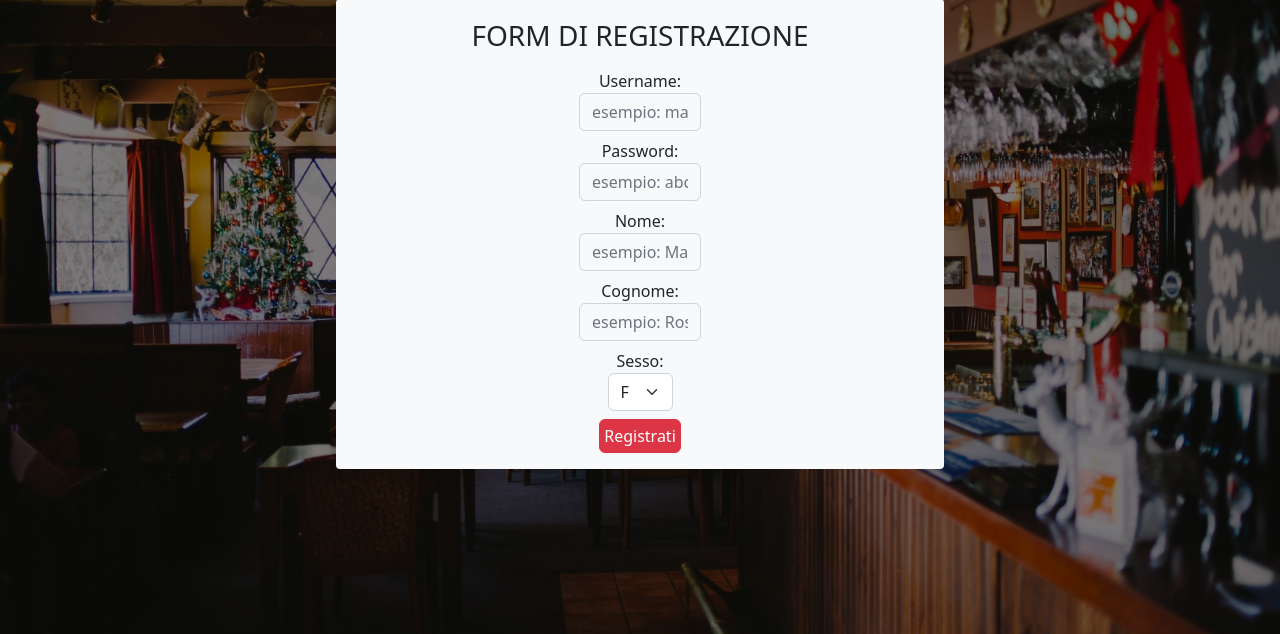
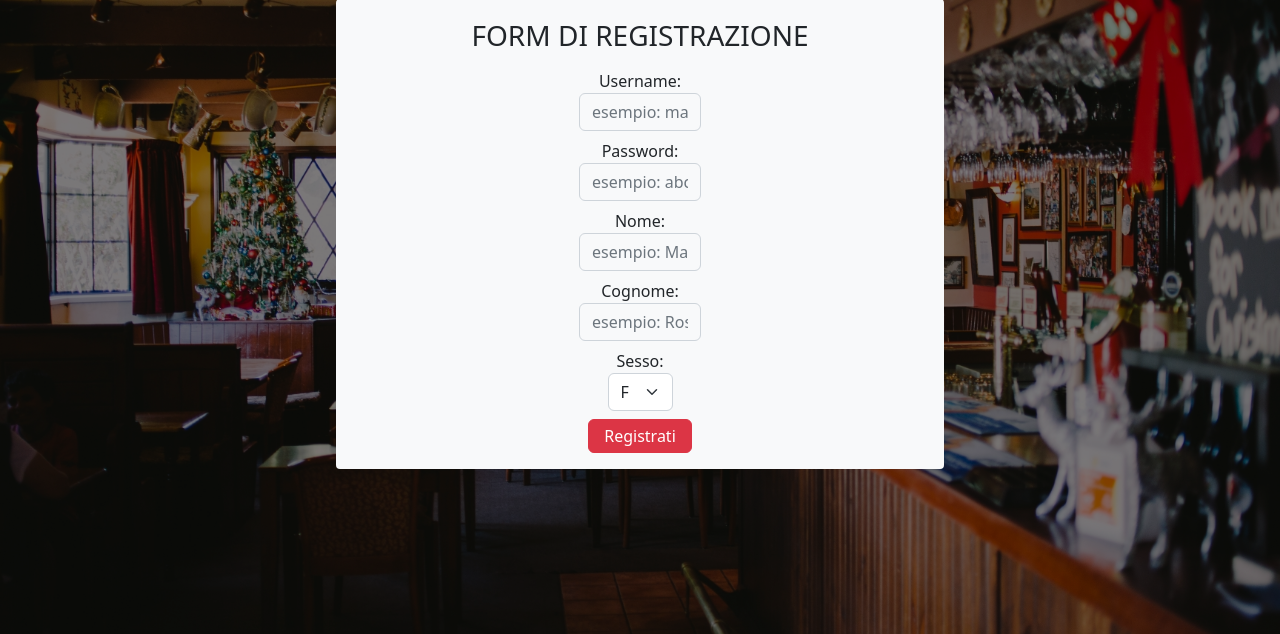
Before and after one commit to Malin18-SU/Malin18-SU.github.io, a PHP site: page /Siti/Linzas_Negozio_Acquisti/signup.php in a window 1280 px wide. Shown: the part 123-757 px from the top of the page. Run offline with PHP 8.4, Linux system fonts and the light colour scheme.

Commit message:
w-75 on buttons

```diff
--- a/Siti/Linzas_Negozio_Acquisti/login.php
+++ b/Siti/Linzas_Negozio_Acquisti/login.php
@@ -124,7 +124,7 @@ $_SESSION["ID"] = session_id();
                     <span>Non ti sei ancora registrato? <a href="signup.php">Registrati!</a></span>
                 </div>
 
-                <input type="submit" value="Accedi" class="btn btn-danger p-1">
+                <input type="submit" value="Accedi" class="btn btn-danger p-1 w-75">
             </form>
         </div>
     </div>
--- a/Siti/Linzas_Negozio_Acquisti/signup.php
+++ b/Siti/Linzas_Negozio_Acquisti/signup.php
@@ -62,7 +62,7 @@
                     </label>
 
                 </div>
-                <input type="submit" value="Registrati" class="btn btn-danger p-1">
+                <input type="submit" value="Registrati" class="btn btn-danger p-1 w-75">
             </form>
         </div>
     </div>
```
